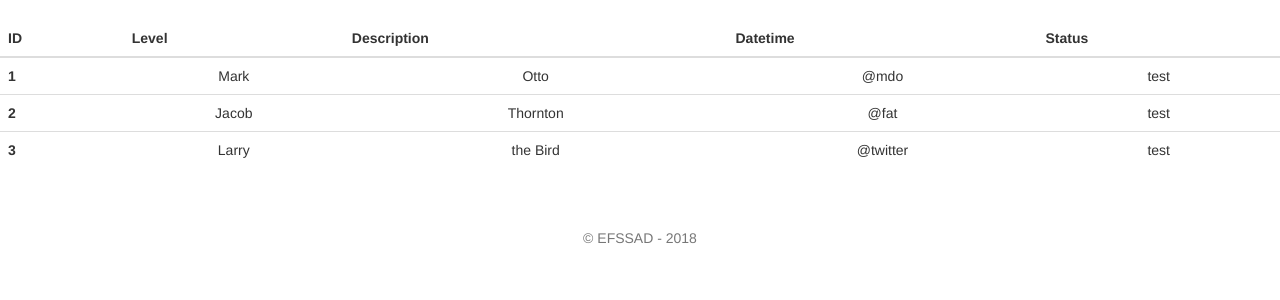
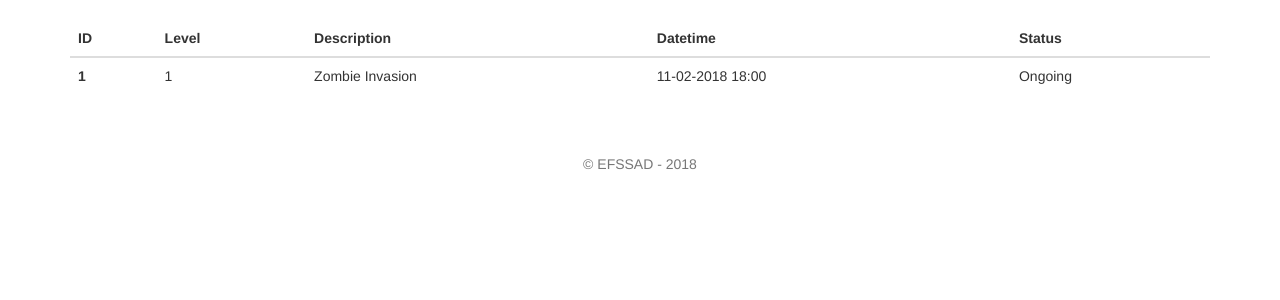
Before and after one commit to efssad2018/efssad, a Django app: page / in a window 1280 px wide. Shown: the part 52-352 px from the top of the page. Run offline with Django 3.2, Linux system fonts and the light colour scheme; some libraries are stand-ins or nearby versions.

Commit message:
minor table edits

```diff
--- a/efssad_front/templates/efssad_front/MCmain.html
+++ b/efssad_front/templates/efssad_front/MCmain.html
@@ -1,8 +1,12 @@
 {% extends 'efssad_front/master.html' %}
+{% load staticfiles %}
 
 {% block body %}
+ <!-- Custom styles for this template -->
+<link rel="stylesheet" type="text/css" href="{% static 'efssad_front/style.css' %}" />
 
-<body class="text-center">
+<body>
+<div class="container">
   <table class="table">
       <thead class="thead-dark">
       <tr>
@@ -19,30 +23,16 @@
       <tbody>
       <tr>
           <th scope="row">1</th>
-          <td>Mark</td>
-          <td>Otto</td>
-          <td>@mdo</td>
-          <td>test</td>
+          <td>1</td>
+          <td>Zombie Invasion</td>
+          <td>11-02-2018 18:00</td>
+          <td>Ongoing</td>
         </tr>
-        <tr>
-            <th scope="row">2</th>
-            <td>Jacob</td>
-            <td>Thornton</td>
-            <td>@fat</td>
-            <td>test</td>
 
-        </tr>
-        <tr>
-            <th scope="row">3</th>
-            <td>Larry</td>
-            <td>the Bird</td>
-            <td>@twitter</td>
-            <td>test</td>
-
-        </tr>
       </tbody>
     </table>
 
+</div>
 </body>
 
 {% endblock %}
--- a/efssad_front/templates/efssad_front/login.html
+++ b/efssad_front/templates/efssad_front/login.html
@@ -1,5 +1,6 @@
 {% extends 'efssad_front/master.html' %}
 {% load staticfiles %}
+
  <!-- Custom styles for this template -->
 <link rel="stylesheet" type="text/css" href="{% static 'efssad_front/signin.css' %}" />
 
--- a/efssad_front/templates/efssad_front/master.html
+++ b/efssad_front/templates/efssad_front/master.html
@@ -51,7 +51,7 @@
 {% block body %}
 {% endblock %}
 </body>
-<footer>
+<footer class="text-center">
     <br/>
     <br/>
      <p class="mt-5 mb-3 text-muted">&copy; EFSSAD - 2018</p>
```
